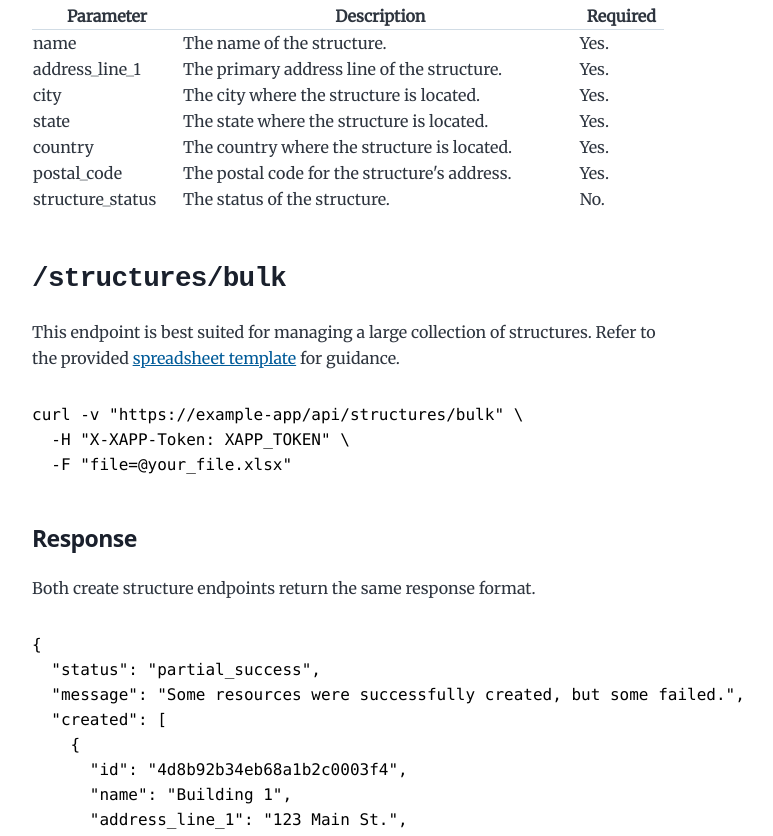
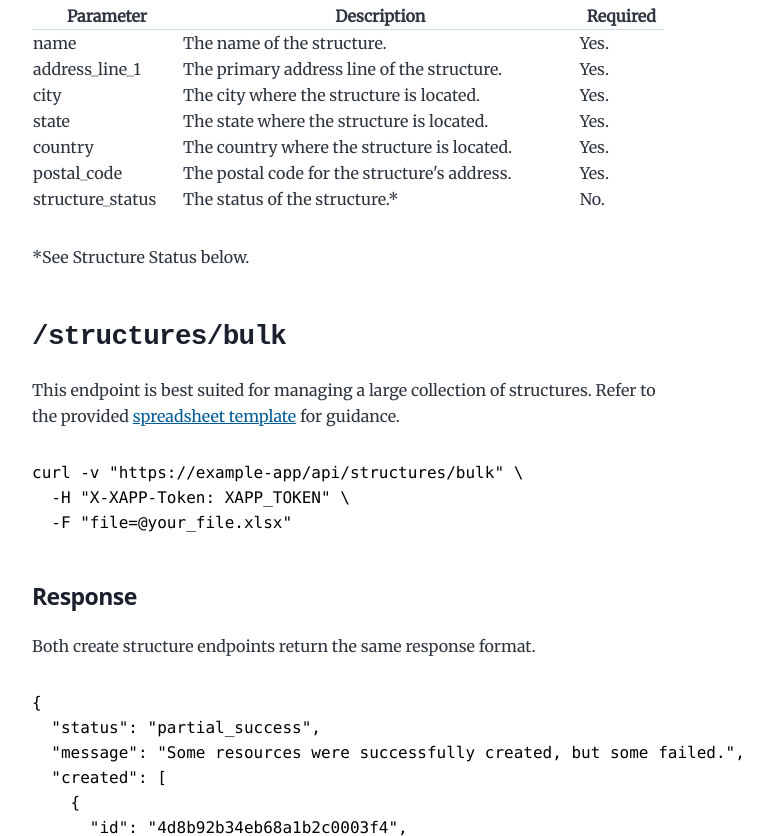
Before and after one commit to rachel-moonrocks/blog-site-2, a Gatsby site: page /2024-12-04/ in a window 1280 px wide. Shown: the part 2325-3161 px from the top of the page, without its empty margins (292-1065 px from the left). Built offline with nearby package versions, Linux system fonts and the light colour scheme; Gatsby itself is replaced by a stand-in of ours; some packages are replaced by stand-ins of ours; code samples lack their colours.

Commit message:
Edit structures api entry

```diff
--- a/content/blog/2024-12-04/index.md
+++ b/content/blog/2024-12-04/index.md
@@ -96,7 +96,9 @@ curl -v "https://example-app/api/structures" \
 | state	| The state where the structure is located. | Yes. |
 | country | The country where the structure is located. | Yes. |
 | postal_code |	The postal code for the structure's address. | Yes. |
-| structure_status | The status of the structure. | No. |
+| structure_status | The status of the structure.* | No. |
+
+*See Structure Status below.
 
 ### `/structures/bulk`
 
@@ -175,7 +177,7 @@ This endpoint accepts the following parameters.
 | --- | --- |
 | structure_status | Retrieve structures with a specific status (see below). |
 
-### **Structure Status**
+### Structure Status
 
 | Status | Description |
 | --- | --- |
```
